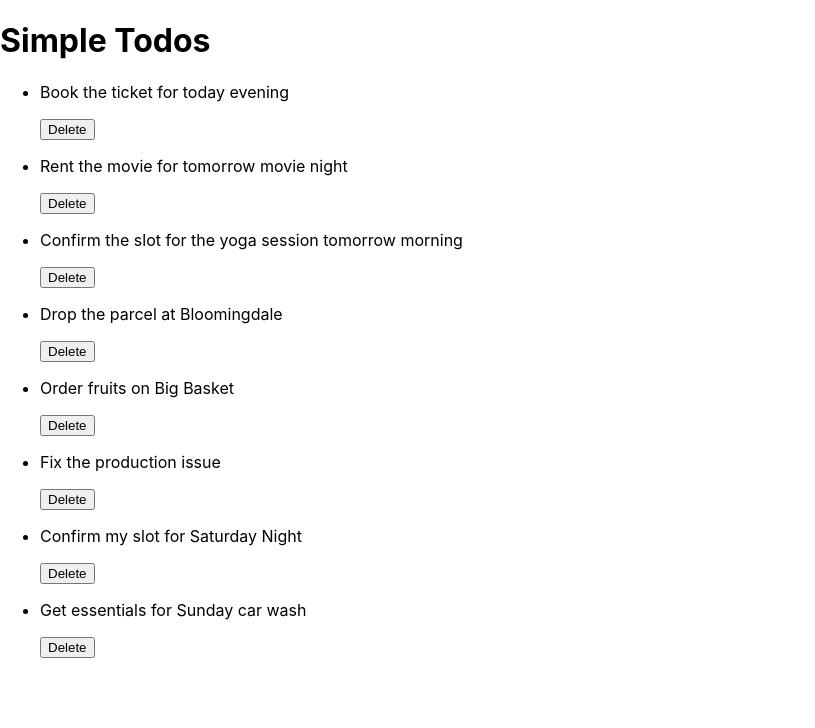
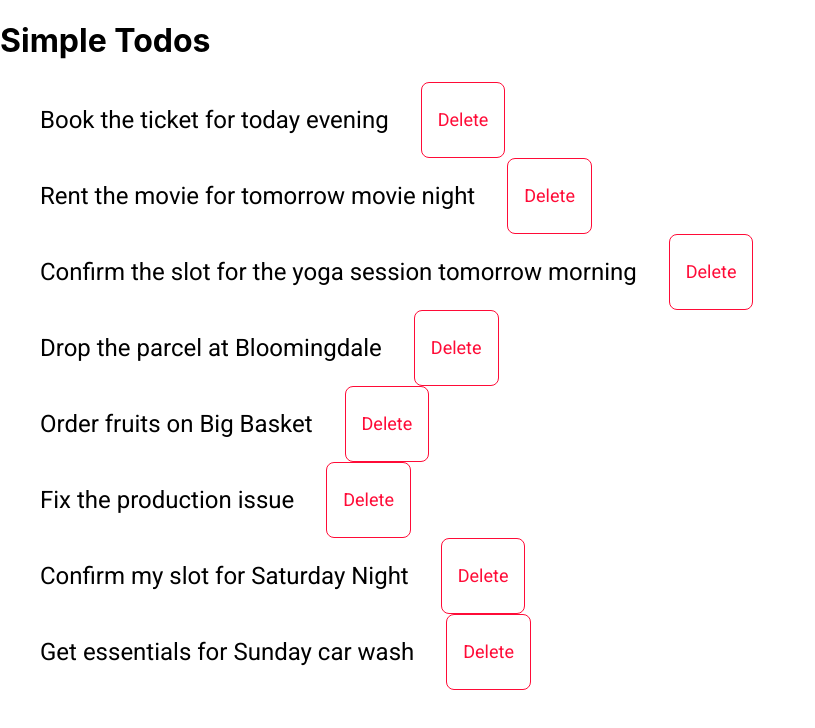
Before and after one commit to Shitalabathorat/simple_todo_react_coding6, a React (Create React App) app: page / in a window 1280 px wide. Shown: the top 728 px of the page, without its empty margins (0-815 px from the left). Built offline with nearby package versions, Linux system fonts and the light colour scheme; a web font is replaced by a local one.

Commit message:
Update index.css

```diff
--- a/src/components/TodoItem/index.css
+++ b/src/components/TodoItem/index.css
@@ -1 +1,50 @@
 /* Write your CSS here */
+.list {
+  display: flex;
+  flex-direction: row;
+}
+.todo-item {
+  display: flex;
+  justify-content: space-between;
+  align-items: center;
+  list-style-type: none;
+}
+
+.title {
+  color: #000000;
+  font-family: 'Roboto';
+  font-size: 16px;
+}
+
+@media screen and (min-width: 768px) {
+  .title {
+    font-size: 24px;
+  }
+}
+
+.delete-btn {
+  background-color: #ffffff;
+  color: #ff0b37;
+  font-family: 'Roboto';
+  font-size: 12px;
+  border-radius: 8px;
+  border: 1px solid #ff0b37;
+  padding-top: 4px;
+  padding-left: 8px;
+  padding-bottom: 4px;
+  padding-right: 8px;
+  margin-left: 16px;
+  outline: none;
+  cursor: pointer;
+}
+
+@media screen and (min-width: 768px) {
+  .delete-btn {
+    font-size: 18px;
+    padding-top: 8px;
+    padding-left: 16px;
+    padding-bottom: 8px;
+    padding-right: 16px;
+    margin-left: 32px;
+  }
+}
```
